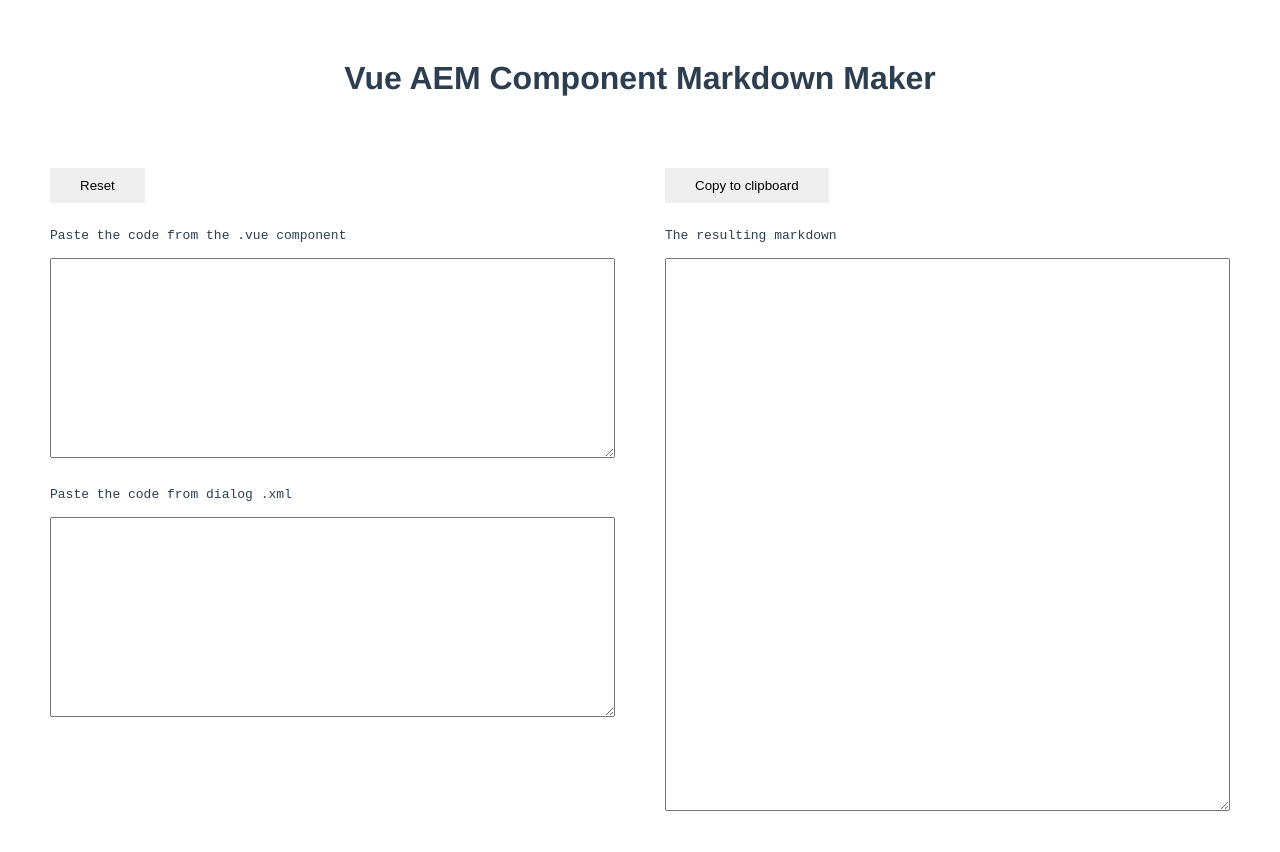
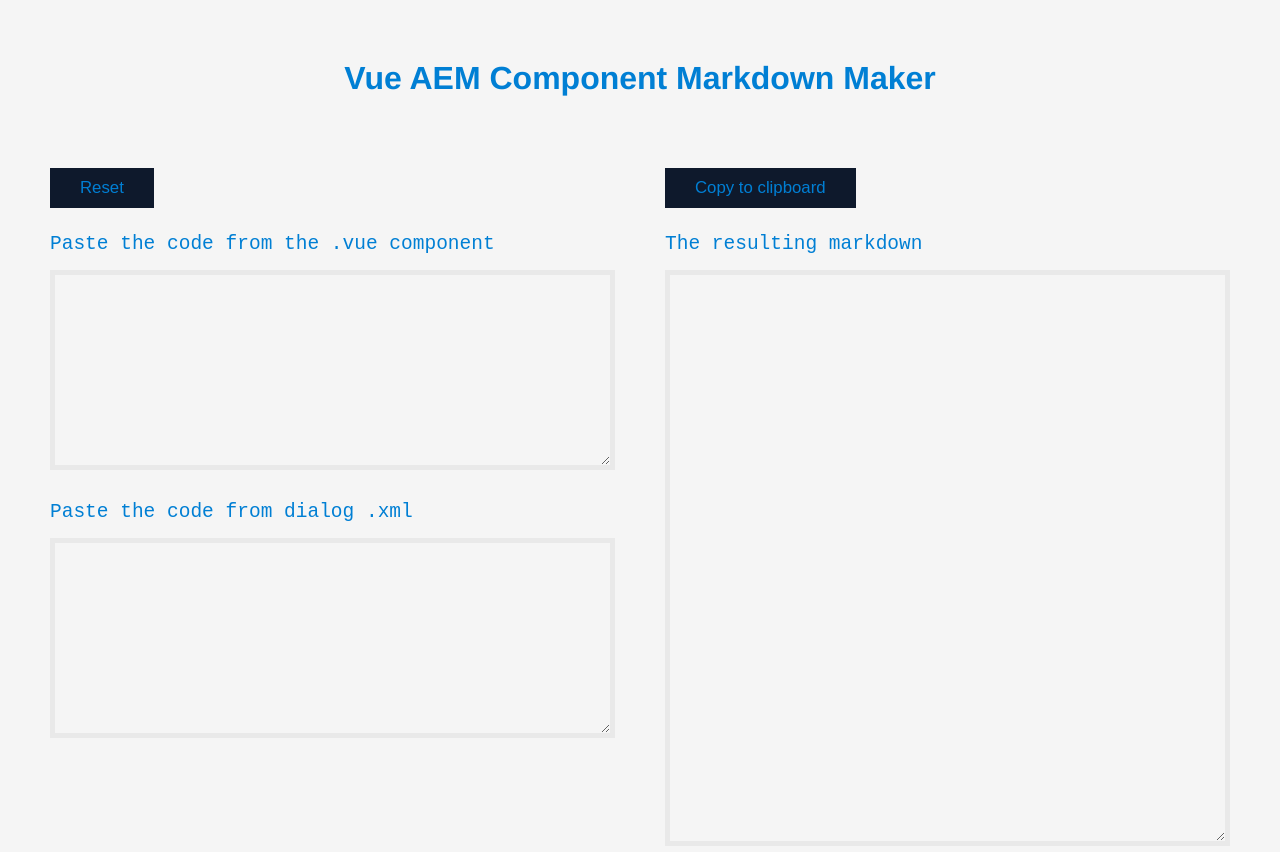
Before and after one commit to LuisArmando-TestCoder/Vue-AEM-Component-Markdown-Maker, a Vue app: page / in a window 1280 px wide. Before the commit the page ends 815 px from the top, so only its background shows below. Built offline with nearby package versions, Linux system fonts and the light colour scheme.

Commit message:
Enhance styling

```diff
--- a/src/App.vue
+++ b/src/App.vue
@@ -19,19 +19,27 @@
   box-sizing: border-box;
 }
 
+:root {
+  --background: #f5f5f5;
+  --foregroud: #0e192c;
+  --blue: #007fd4;
+  --gray: #e9e9e9;
+}
+
 body {
   margin: 0;
+  background: var(--background);
 }
 
 h1 {
   text-align: center;
+  font-family: Avenir, Helvetica, Arial, sans-serif;
+  -webkit-font-smoothing: antialiased;
+  -moz-osx-font-smoothing: grayscale;
 }
 
 #app {
-  font-family: Avenir, Helvetica, Arial, sans-serif;
-  -webkit-font-smoothing: antialiased;
-  -moz-osx-font-smoothing: grayscale;
-  color: #2c3e50;
+  color: var(--blue);
   margin-top: 60px;
 }
 </style>
--- a/src/components/MarkdownMaker/index.vue
+++ b/src/components/MarkdownMaker/index.vue
@@ -60,6 +60,7 @@
   grid-template-columns: 1fr 1fr;
   grid-gap: 0 50px;
   padding: 50px;
+  font-size: 1.5em;
 }
 
 h3 {
@@ -76,25 +77,26 @@
   margin: 0 10px;
 }
 
-a {
-  color: #42b983;
+button, textarea {
+  background: var(--foregroud);
+  color: var(--blue);
 }
 
 button {
+  font-size: .7em;
   border: 0;
   padding: 10px 30px;
   cursor: pointer;
 }
 
-button:hover {
-  background: #000;
-  color: #fff;
-}
-
 textarea {
+  font-size: .8em;
+  padding: 25px;
   width: 100%;
   min-height: 200px;
   height: 100%;
+  background: transparent;
+  border: 5px solid var(--gray);
 }
 
 code {
```
